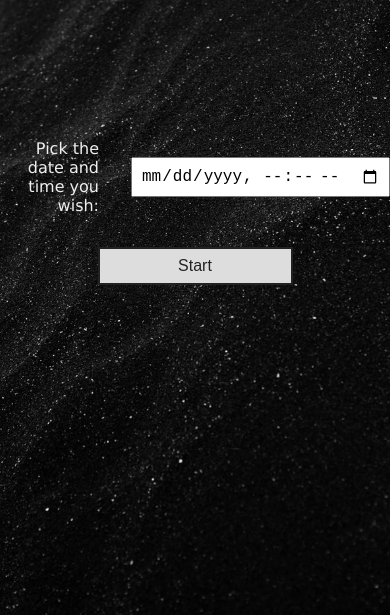
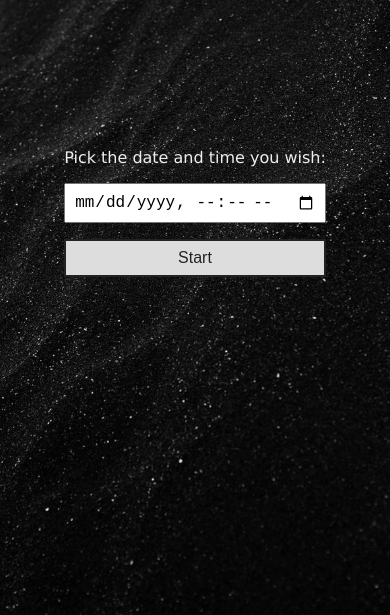
Before and after one commit to eduardocruzpalacios/countdown-timer-javascript, a plain HTML site: page index.html in a window 390 px wide. Shown: the part 229-844 px from the top of the page. Drawn offline with Linux system fonts and the light colour scheme.

Commit message:
media queries for label, input and button

```diff
--- a/style.css
+++ b/style.css
@@ -92,8 +92,17 @@ h1 {
         font-size: 1.25rem;
     }
 
+    #setup {
+        display: grid;
+        grid-template-columns: auto;
+        gap: 1rem;
+    }
+
+    #setup label {
+        text-align: center;
+    }
+
     #setup button {
-        width: 50%;
-        margin: auto;
+        grid-column: 1 / span 1;
     }
 }
```
